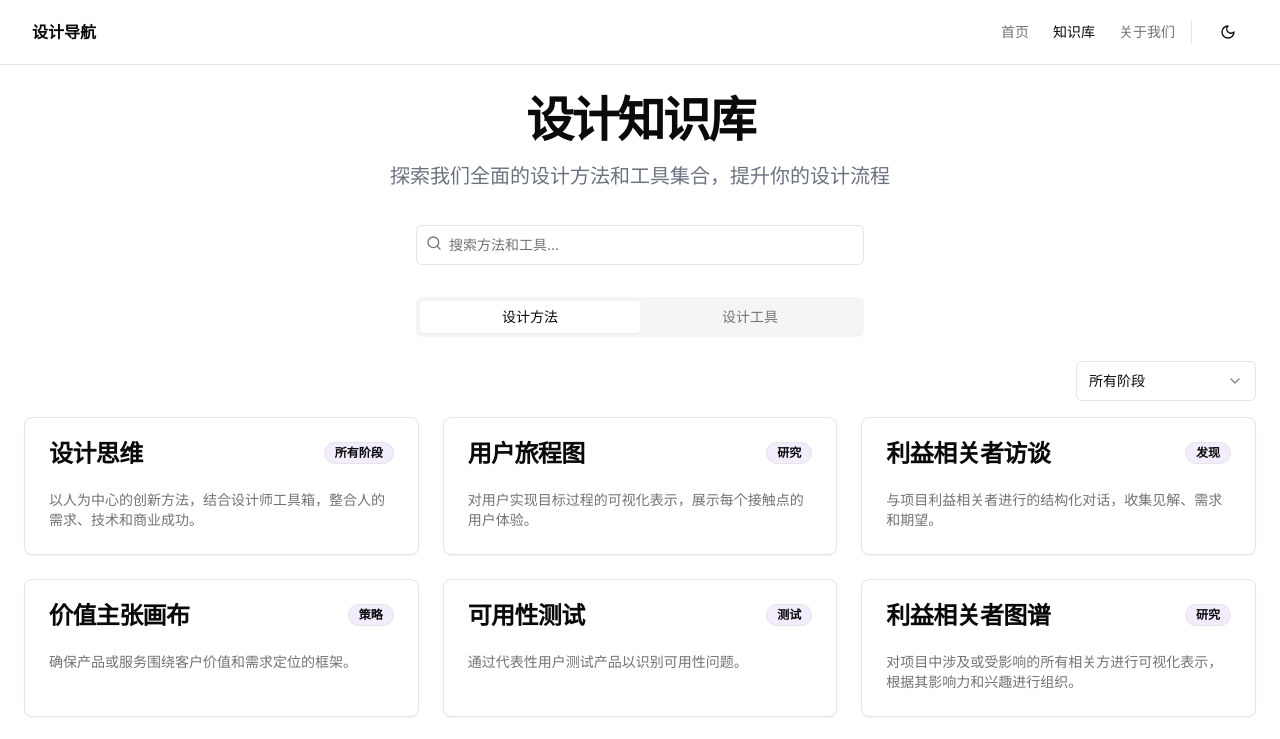
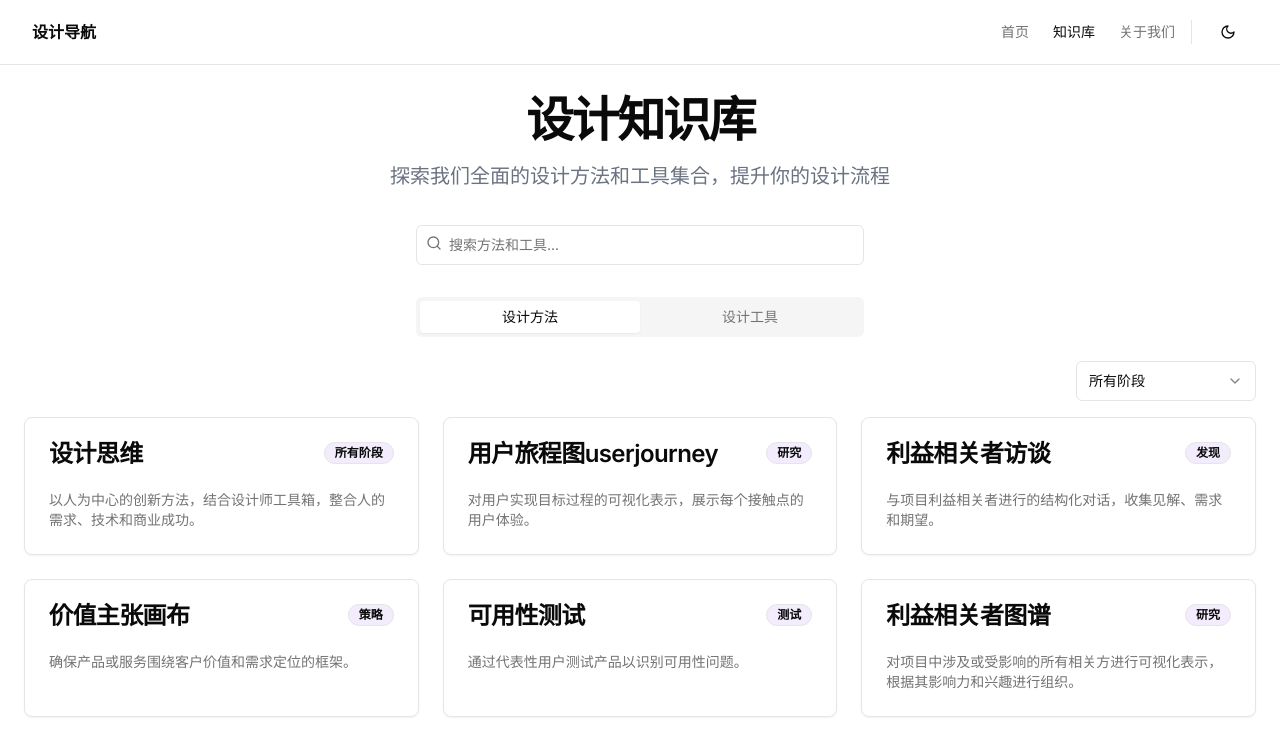
Before and after one commit to nrfusam/Design-tools, a Next.js app: page /knowledge-base in a window 1280 px wide. Shown: the top 739 px of the page. Built offline with nearby package versions, Linux system fonts and the light colour scheme.

Commit message:
refactor: 将方法名称从"用户旅程图"修改为"用户旅程图userjourney"

```diff
--- a/data/methods.ts
+++ b/data/methods.ts
@@ -62,7 +62,7 @@ export const methods = [
   },
   {
     id: 2,
-    name: "用户旅程图",
+    name: "用户旅程图userjourney",
     description: "对用户实现目标过程的可视化表示，展示每个接触点的用户体验。",
     phase: "研究",
     timeRequired: "2-4小时",
```
